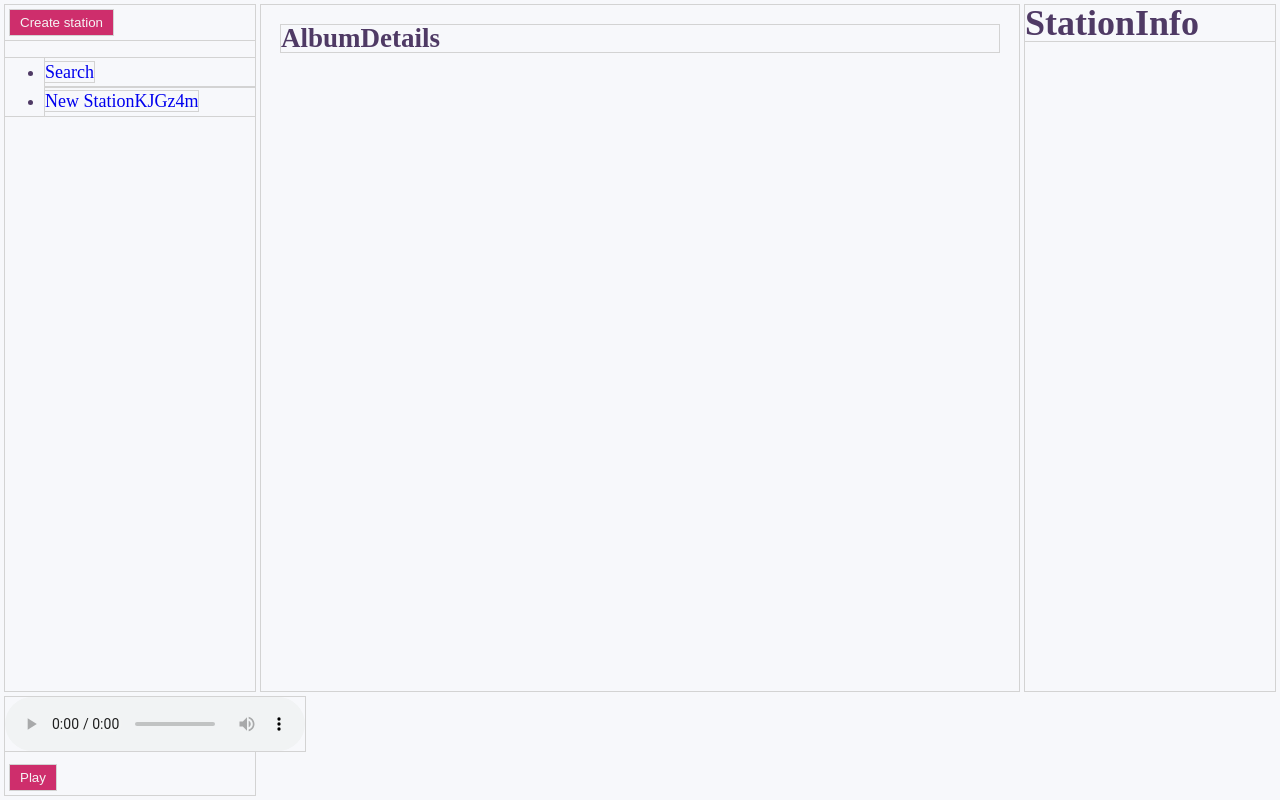
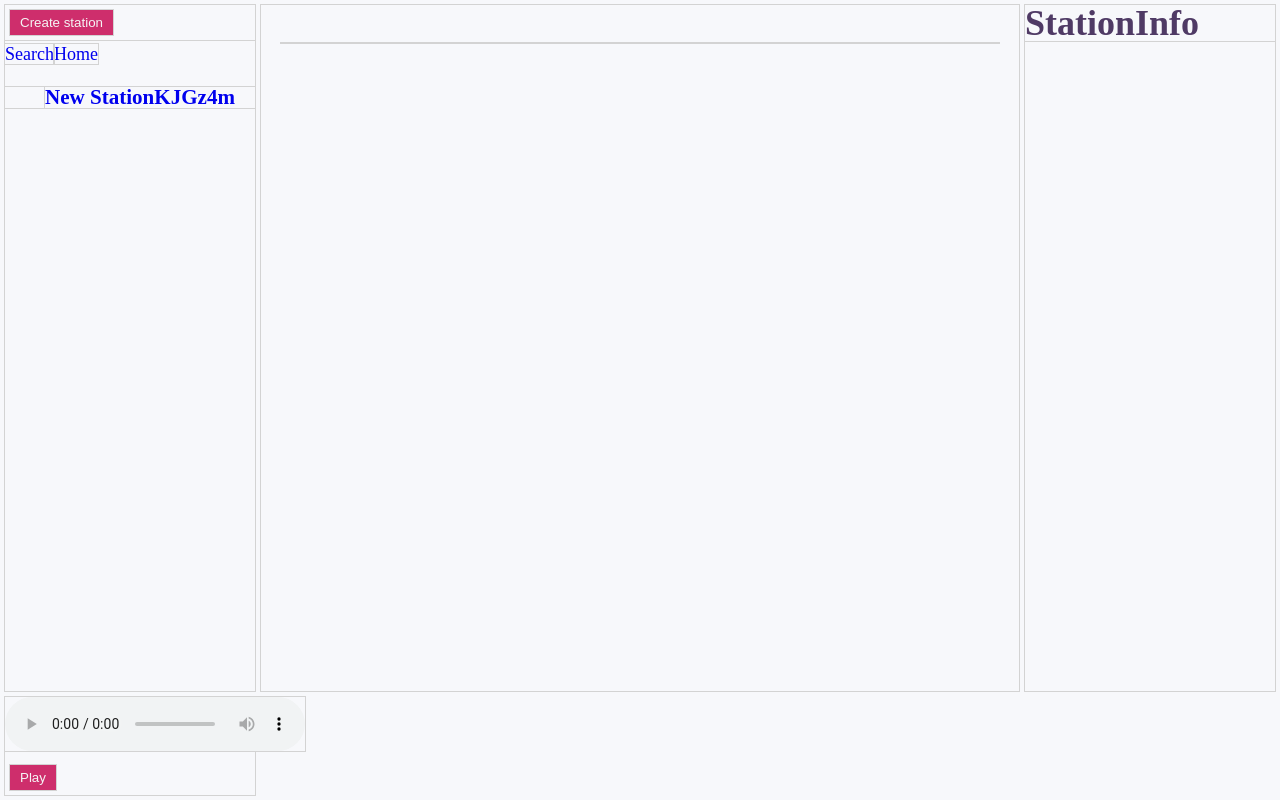
Before and after one commit to lee19033/frontend-lilach-station, a React (Vite) app: page /album/789 in a window 1280 px wide. Both pictures are taken after a click on the button "Create station". Built offline with nearby package versions, Linux system fonts and the light colour scheme.

Commit message:
more redux

```diff
--- a/src/RootCmp.jsx
+++ b/src/RootCmp.jsx
@@ -4,14 +4,12 @@ import {  Routes, Route } from 'react-router'
 import { StationIndex} from './pages/StationIndex.jsx'
 import { StationSideBar } from './cmps/StationSideBar.jsx'
 import { SearchStation } from './cmps/SearchStation.jsx'
-import { CollectionDetails } from './cmps/CollectionDetails.jsx'
-import { AlbumDetails } from './cmps/AlbumDetails.jsx'
-import { PlaylistDetails } from './cmps/PlaylistDetails.jsx'
 import { StationInfo } from './cmps/StationInfo.jsx'
 import { AudioPlayer }   from './cmps/AudioPlayer.jsx'
 import { useEffect } from 'react'
 import { useSelector } from 'react-redux'
 import { loadStations } from './store/station.actions.js'
+import { StationDetails } from './cmps/StationDetails.jsx'
 
 export function RootCmp() {
 
@@ -28,9 +26,10 @@ export function RootCmp() {
                 <Routes>
                         <Route path="" element={<StationIndex />} />
                         <Route path="/search" element= {<SearchStation />} />
-                        <Route path="collection/:id" element= {<CollectionDetails />} />
-                        <Route path="album/:id" element= {<AlbumDetails />} />
-                        <Route path="playlist/:id" element= {<PlaylistDetails />} />
+                        <Route path="station/:id" element= {<StationDetails />} />
+                        <Route path="collection/:id" element= {<StationDetails />} />
+                        <Route path="album/:id" element= {<StationDetails />} />
+                        <Route path="playlist/:id" element= {<StationDetails />} />
                 </Routes>
                 </section>
                 <StationInfo className='station-info' />
--- a/src/assets/styles/basics/_base.scss
+++ b/src/assets/styles/basics/_base.scss
@@ -47,3 +47,7 @@ a {
 a:hover {
     text-decoration: underline;
 }
+
+li {
+    list-style: none;
+}
--- /dev/null
+++ b/src/cmps/StationDetails.jsx
@@ -0,0 +1,14 @@
+/* eslint-disable react/prop-types */
+
+import { useSelector } from 'react-redux';
+
+export function StationDetails()  {
+    const station = useSelector(storeState => storeState.stationModule.station)
+
+        return (
+            <div>
+                <p>{station ? station.name : ''}</p>
+                <p>{station ? station.type : ''}</p>
+            </div>
+        );
+}
--- /dev/null
+++ b/src/cmps/StationPreview.jsx
@@ -0,0 +1,14 @@
+/* eslint-disable react/prop-types */
+// eslint-disable-next-line react/prop-types
+import { Link } from "react-router-dom";
+
+export function StationPreview({ station })  {
+
+    return (
+    <Link to={`/${station.type}/${station._id}`}>
+    <div>
+                <h3 className="station-name">{station.name}</h3>
+    </div>
+    </Link>
+    );
+}
--- a/src/cmps/StationSideBar.jsx
+++ b/src/cmps/StationSideBar.jsx
@@ -3,9 +3,13 @@ import { Link } from "react-router-dom";
 import { addStation } from '../store/station.actions.js'
 import { utilService } from '../services/util.service.js'
 import { STATION_TYPE } from "../helpers/const.js";
+import { StationPreview } from "./StationPreview.jsx";
+import { loadStation } from '../store/station.actions.js'
+import { useNavigate } from 'react-router-dom'
 
 // eslint-disable-next-line react/prop-types
 export function StationSideBar({ stations }) {
+
 
     const stationToCreate = {
         id: utilService.makeId(),
@@ -16,18 +20,27 @@ export function StationSideBar({ stations }) {
         likeByUsers: [{}],
         songs: [{}]
     }
+
+    const stationClick = (id, ev) => {
+        ev.stopPropagation()
+        console.log('Station clicked')
+        loadStation(id)
+        //navigate(`/mail/${folder}/${mail.id}` + composeSearchParam)
+    }
     return (
         <div>
             {/* Your component content goes here */}
             <div><button onClick={() => {
                 addStation(stationToCreate)
             }}>Create station</button></div>
+            <Link to="search">Search</Link>
+            <Link to="">Home</Link>
             <ul>
-                <li><Link to="search">Search</Link>  </li>
                 {stations.map(station => (
-                    <li key={station._id}><Link to={`/${station.type}/${station._id}`}>{station.name}</Link></li>
+                    <li key={station._id} onClick={(ev) => stationClick(station._id, ev)}>
+                        <StationPreview key={station._id} station={station} />
+                    </li>
                 ))}
-
             </ul>
         </div>
     );
--- a/src/store/station.actions.js
+++ b/src/store/station.actions.js
@@ -8,7 +8,7 @@ export async function loadStations() {
         console.log('Station load from DB:', stations)
         store.dispatch(getCmdSetStations(stations))
     } catch (err) {
-        console.log('Cannot load statitons', err)
+        console.log('Cannot load stations', err)
         throw err
     }
 }
@@ -19,7 +19,7 @@ export async function loadStation(stationId) {
         console.log('Station from DB:', station)
         store.dispatch(getCmdSetStation(station))
     } catch (err) {
-        console.log('Cannot load car', err)
+        console.log('Cannot load station', err)
         throw err
     }
 }
--- a/src/store/station.reducer.js
+++ b/src/store/station.reducer.js
@@ -6,7 +6,8 @@ export const UPDATE_STATION = 'UPDATE_STATION'
 
 const initialState = {
     stations: [],
-    station: null
+    station: null,
+    filterby: {}
 }
 
 export function stationReducer(state = initialState, action) {
@@ -32,6 +33,7 @@ export function stationReducer(state = initialState, action) {
             newState = { ...state, stations }
             break
         default:
+            return state
     }
     return newState
 }
--- a/src/store/store.js
+++ b/src/store/store.js
@@ -1,4 +1,4 @@
-import { createStore, combineReducers } from 'redux'
+import { legacy_createStore as createStore, combineReducers } from 'redux'
 
 import { stationReducer } from './station.reducer'
 import { boardReducer } from './board.reducer'
@@ -23,4 +23,5 @@ export const store = createStore(rootReducer, middleware)
 //     console.log('**** Store state changed: ****')
 //     console.log('storeState:\n', store.getState())
 //     console.log('*******************************')
+// window.gStore = store
 // })
```
